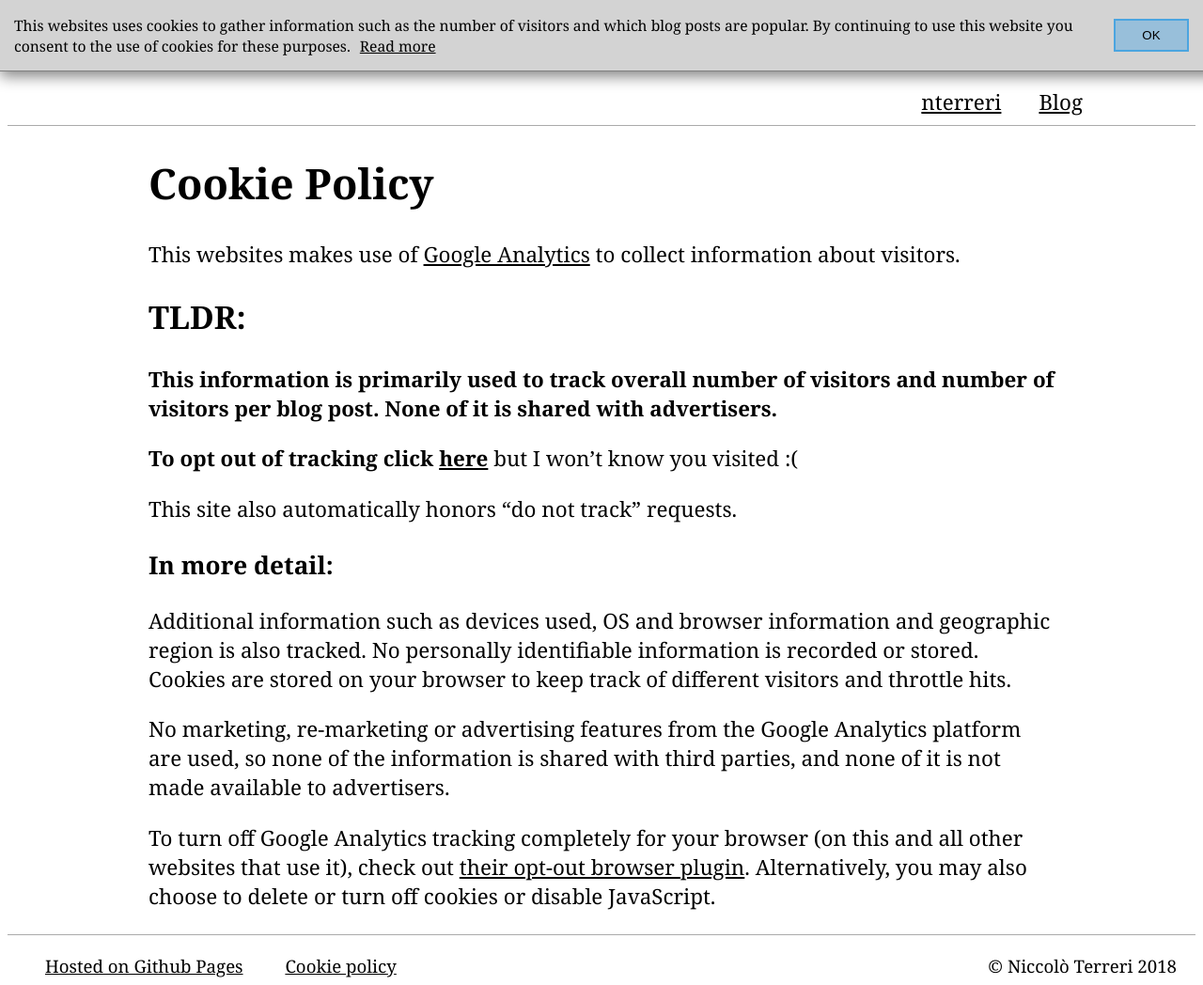
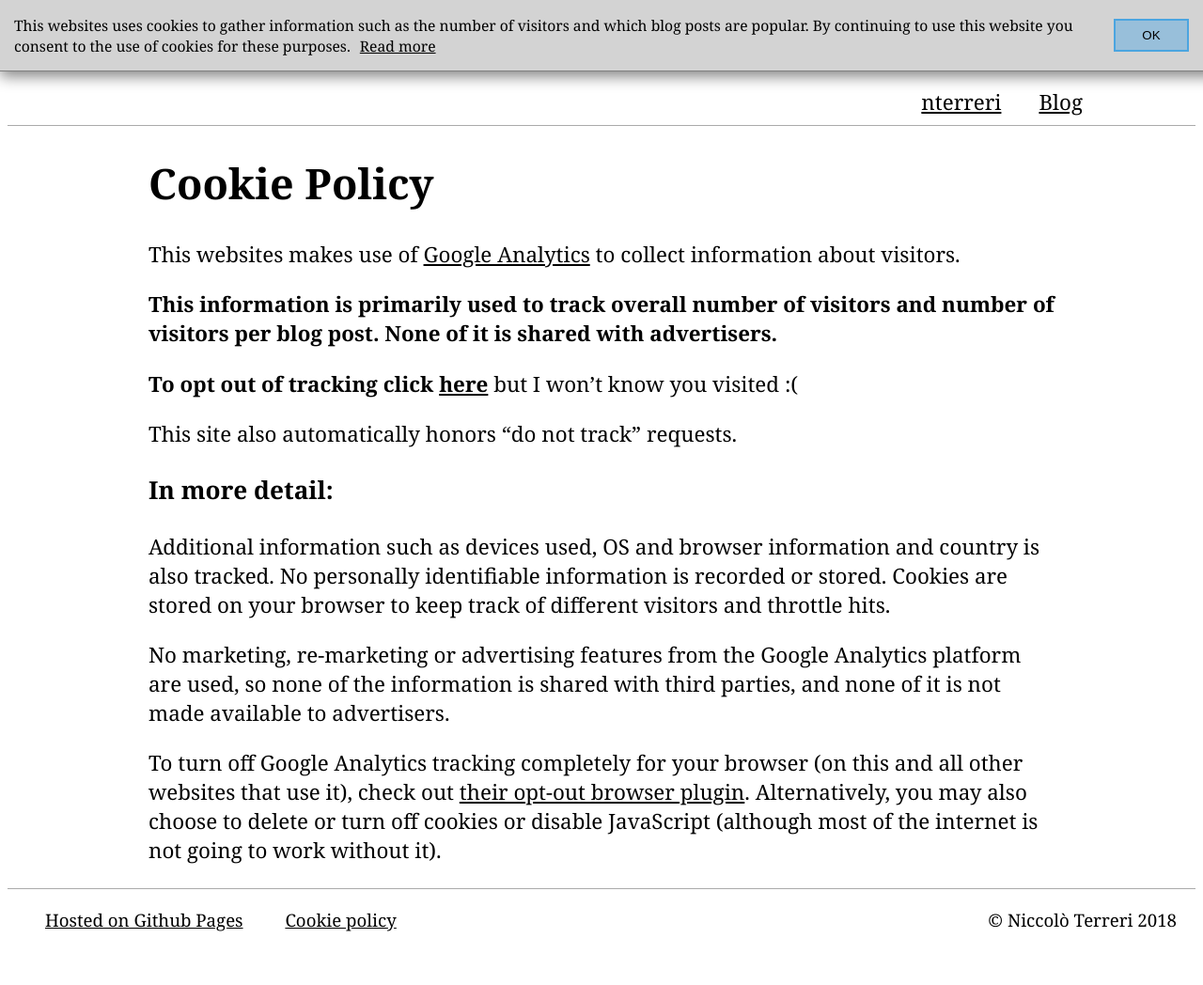
Before and after one commit to nterreri/nterreri.github.io, a Jekyll site: the page built from privacy/index.md, in a window 1280 px wide and 1048 px high. Shown: the whole window at 94% size. Built offline with Jekyll 4.4.1, drawn with Linux system fonts in a browser that asks for light colours; part of the change alters nothing that is shown.

```diff
--- a/_includes/analytics.html
+++ b/_includes/analytics.html
@@ -2,5 +2,5 @@
 <script src={{ site.analytics }}></script>
 <script>
 nt.hasCookiesConsent() ? nt.trackPageHit() : void 0,
-nt.cookieBannerAcknowledged() ? void 0 : nt.showCookiesBanner();
+nt.cookiesAcknowledged() ? void 0 : nt.showCookiesBanner();
 </script>
--- a/assets/javascript/nterreri.js
+++ b/assets/javascript/nterreri.js
@@ -7,15 +7,19 @@ if (window.nt) {
 }
 
 function hasCookiesConsent() {
-    return !navigator.doNotTrack && !localStorage.getItem('consent-denied');
+    return !doNotTrack() && !localStorage.getItem('consent-denied');
+}
+
+function doNotTrack() {
+    return +navigator.doNotTrack > 0;
 }
 
 function denyCookiesConsent() {
     localStorage.setItem('consent-denied', true);
 }
 
-function cookieBannerAcknowledged() {
-    return localStorage.getItem('cookies-acknowledged');
+function cookiesAcknowledged() {
+    return localStorage.getItem('cookies-acknowledged') || localStorage.getItem('consent-denied');
 }
 
 function showCookiesBanner() {
@@ -31,6 +35,7 @@ function showCookiesBanner() {
     const cookiePolicyLink = document.createElement('a');
     cookiePolicyLink.setAttribute('href', '/privacy');
     cookiePolicyLink.setAttribute('class', 'nt-consent__link');
+    cookiePolicyLink.onclick = handleCookiesAcknowledged;
     const cookiePolicyLinkLabel = document.createElement('span');
     cookiePolicyLinkLabel.setAttribute('class', 'nt-consent__link-label');
     cookiePolicyLinkLabel.textContent = 'Read more';
@@ -40,7 +45,7 @@ function showCookiesBanner() {
     const okButton = document.createElement('button');
     okButton.setAttribute('class', 'nt-consent__ok-button');
     okButton.textContent = 'OK';
-    okButton.onclick = handleOkClick;
+    okButton.onclick = handleCookiesAcknowledged;
 
     consentHeader.appendChild(messageNode);
     consentHeader.appendChild(okButton);
@@ -49,7 +54,7 @@ function showCookiesBanner() {
     document.getElementsByTagName('header')[0].setAttribute('class', 'nt-header--with-consent');
 }
 
-function handleOkClick(e) {
+function handleCookiesAcknowledged(e) {
     localStorage.setItem('cookies-acknowledged', true);
 
     document.getElementsByTagName('header')[0].setAttribute('class', 'nt-header');
@@ -70,7 +75,7 @@ function trackPageHit() {
 window.nt = {
     hasCookiesConsent,
     denyCookiesConsent,
-    cookieBannerAcknowledged,
+    cookiesAcknowledged,
     showCookiesBanner,
     trackPageHit
 };
--- a/privacy/index.md
+++ b/privacy/index.md
@@ -7,7 +7,6 @@ title: nterreri | cookie policy
 
 This websites makes use of [Google Analytics][1] to collect information about visitors.
 
-## TLDR:
 **This information is primarily used to track overall number of visitors and number of visitors per blog post. None of it is shared with advertisers.**
 
 **To opt out of tracking click [here](/privacy/optout)** but I won't know you visited :(
@@ -15,11 +14,11 @@ This websites makes use of [Google Analytics][1] to collect information about vi
 This site also automatically honors "do not track" requests.
 
 ### In more detail:
-Additional information such as devices used, OS and browser information and geographic region is also tracked. No personally identifiable information is recorded or stored. Cookies are stored on your browser to keep track of different visitors and throttle hits.
+Additional information such as devices used, OS and browser information and country is also tracked. No personally identifiable information is recorded or stored. Cookies are stored on your browser to keep track of different visitors and throttle hits.
 
 No marketing, re-marketing or advertising features from the Google Analytics platform are used, so none of the information is shared with third parties, and none of it is not made available to advertisers.
 
-To turn off Google Analytics tracking completely for your browser (on this and all other websites that use it), check out [their opt-out browser plugin][2]. Alternatively, you may also choose to delete or turn off cookies or disable JavaScript.
+To turn off Google Analytics tracking completely for your browser (on this and all other websites that use it), check out [their opt-out browser plugin][2]. Alternatively, you may also choose to delete or turn off cookies or disable JavaScript (although most of the internet is not going to work without it).
 
 [1]: https://medium.com/google-analytics-tips-and-tricks/an-idiots-guide-to-google-analytics-328e4b084a34
 [2]: https://tools.google.com/dlpage/gaoptout
```
